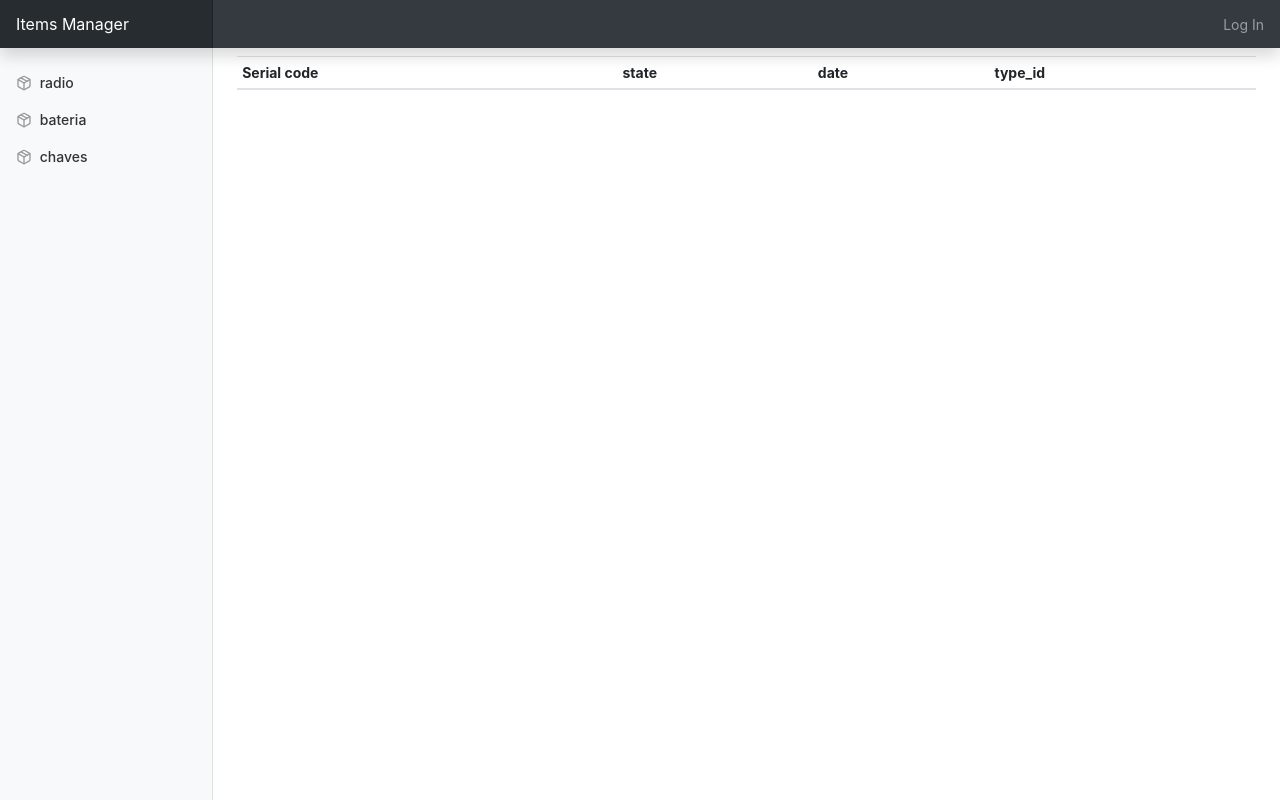
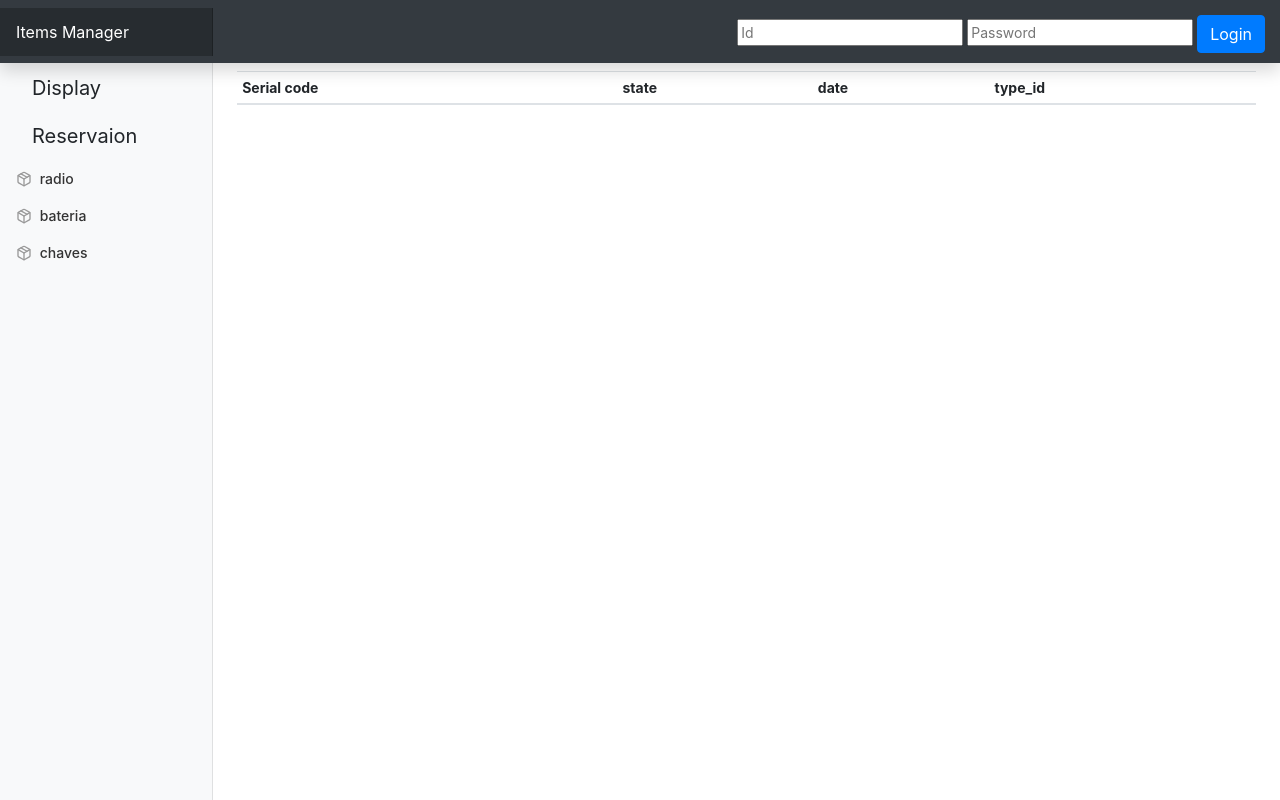
Before and after one commit to fredgido/ShiftItemsManager, a Flask app: page / in a window 1280 px wide. Run offline with Flask 2, Linux system fonts and the light colour scheme; data comes from the database, SQL or seed files in the repository; lists and menus that the app fills with data are empty; some libraries are stand-ins or nearby versions.

Commit message:
LogIn tab + Display & Reserve buttons

```diff
--- a/templates/dashindex.html
+++ b/templates/dashindex.html
@@ -42,18 +42,51 @@
         <span class="navbar-toggler-icon"></span>
     </button>
 
-    <ul class="navbar-nav px-3">
-        <li class="nav-item text-nowrap">
-            <a class="nav-link" href="#">Log In</a>
-        </li>
-    </ul>
+
+    <div style="padding: 15px 15px 10px;">
+        <form action="/test">
+            <input type="text" name="sp_uname" placeholder="Id">
+            <input type="password" name="sp_pass" placeholder="Password">
+            <button class="btn btn-primary" type="submit">Login</button>
+        </form>
+    </div>
 </nav>
 
-<div class="container-fluid">
+<div class="container-fluid ">
     <div class="row">
         <nav id="sidebarMenu" class="col-md-3 col-lg-2 d-md-block bg-light sidebar collapse">
             <div class="sidebar-sticky pt-3">
                 <ul class="nav flex-column">
+                    <div class="dispres container btn-group bt-group-lg" role="group" aria-label="Button group">
+                        <div class="row">
+                            {% if disp %}
+                            <li class="display col">
+                                <a class="btn btn-light btn-lg active" href="/test" role="button">
+                                    Display
+                                </a>
+                            </li>
+                            {% else %}
+                            <li class="display col">
+                                <a class="btn btn-light btn-lg" href="/test" role="button">
+                                    Display
+                                </a>
+                            </li>
+                            {% endif %}
+                            {% if reserve %}
+                            <li class="resevation col">
+                                <a class="btn btn-light btn-lg active" href="/test" role="button">
+                                    Reservaion
+                                </a>
+                            </li>
+                            {% else %}
+                            <li class="resevation col">
+                                <a class="btn btn-light btn-lg" href="/test" role="button">
+                                    Reservaion
+                                </a>
+                            </li>
+                            {% endif %}
+                        </div>
+                    </div>
                     {% for item_type in item_type_list %}
                     <li class="nav-item">
                         <a class="nav-link" href="{{ url_for('display', item_type=item_type.item_name)}}">
@@ -99,7 +132,6 @@
 
         <main role="main" class="col-md-9 ml-sm-auto col-lg-10 px-md-4">
 
-
             <h2>{{ item_type_selected.item_name if item_type_selected is defined }}</h2>
             <div class="table-responsive">
                 <table class="table table-striped table-sm">
@@ -130,14 +162,13 @@
                             <td>{{item.item_type_id}}</td>
                         </tr>
                         {% endfor %}
-
                     </tbody>
                 </table>
             </div>
         </main>
-
     </div>
 </div>
+
 <script src="https://code.jquery.com/jquery-3.5.1.slim.min.js"
         integrity="sha384-DfXdz2htPH0lsSSs5nCTpuj/zy4C+OGpamoFVy38MVBnE+IbbVYUew+OrCXaRkfj"
         crossorigin="anonymous"></script>
--- a/views.py
+++ b/views.py
@@ -9,12 +9,6 @@ from utils import serialize
 def test():
     all_item_type = [{"item_name": "Radio"}, {"item_name": "Baterias"}, {"item_name": "Chaves"}]
     return render_template('dashindex.html', item_type_list=all_item_type)
-
-
-@app.route("/t")
-def t():
-    all_item_type = [{"item_name": "Radio"}, {"item_name": "Baterias"}, {"item_name": "Chaves"}]
-    return render_template('BaseTemplate.html', item_type_list=all_item_type)
 
 
 @app.route("/")
@@ -36,7 +30,8 @@ def display(item_type):
         'dashindex.html',
         item_type_list=all_item_type,
         item_type_selected=item_type_selected,
-        item_display_list=item_list
+        item_display_list=item_list,
+        disp=display
         )
 
 
@@ -53,7 +48,8 @@ def reservation(item_type):
         'dashindex.html',
         item_type_list=all_item_type,
         item_type_selected=item_type_selected,
-        item_display_list=item_list
+        item_display_list=item_list,
+        reserve=reservation
         )
 
 
```
Lines whose indentation alone changed are shown as unchanged.
